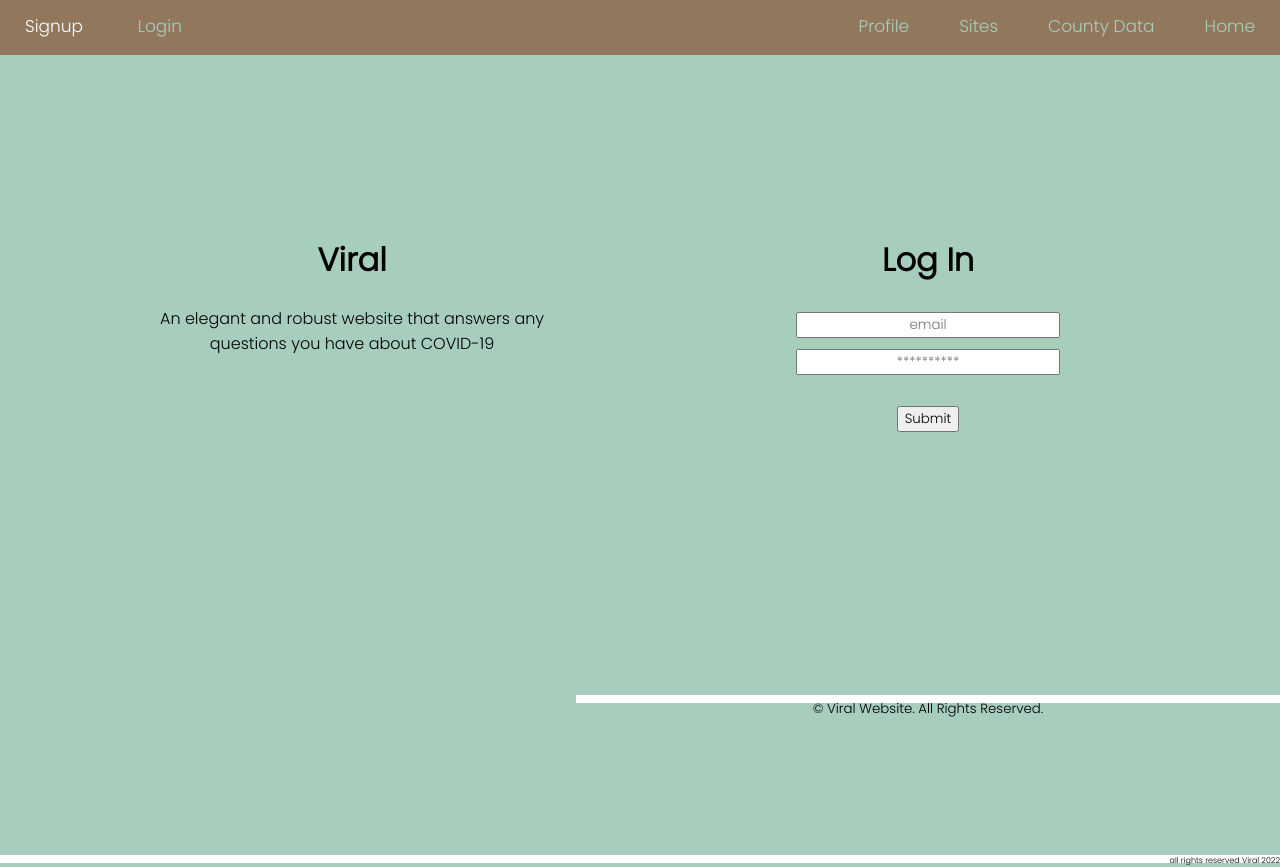
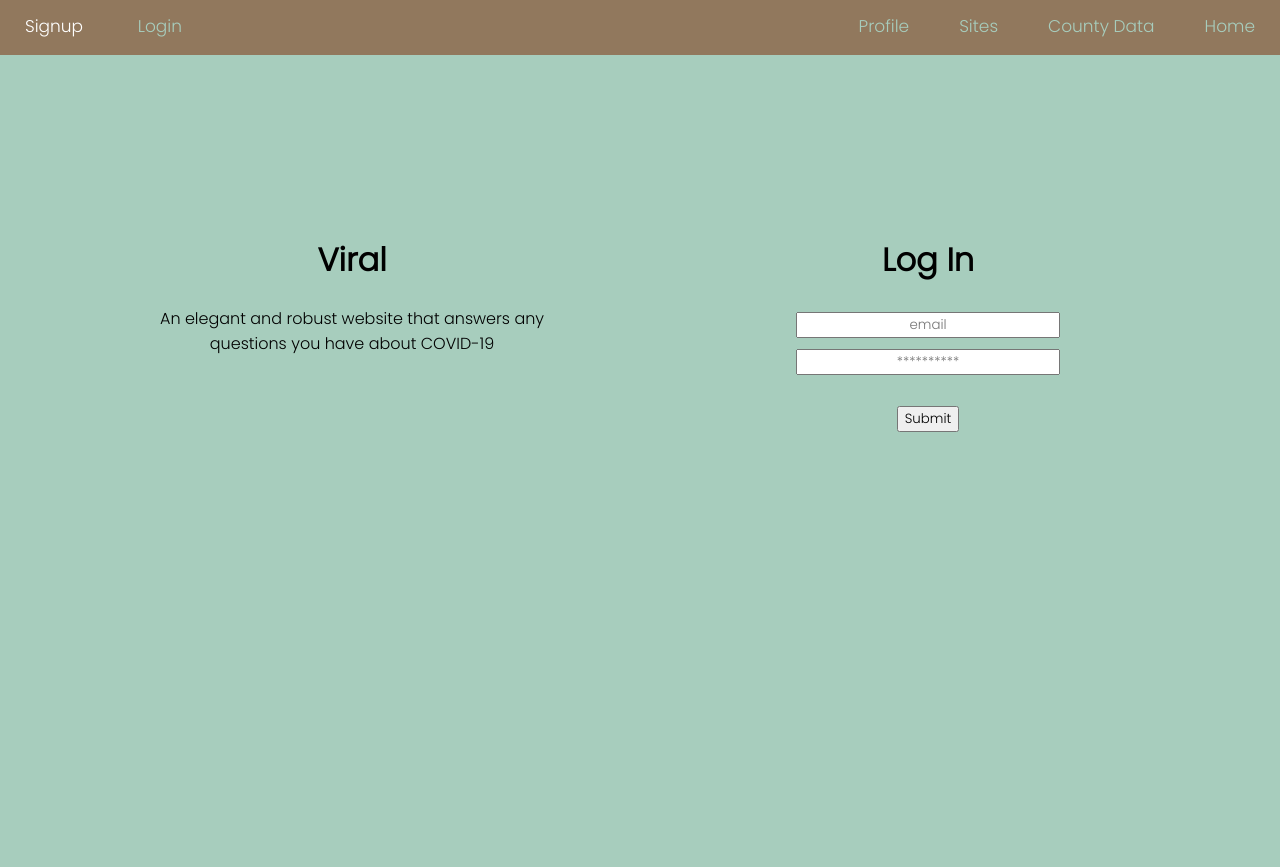
Before and after one commit to cspdevs000/viral-app, a React (Create React App) app: page /login in a window 1280 px wide. Built offline with nearby package versions, Linux system fonts and the light colour scheme; a web font is replaced by a local one.

Commit message:
removing footer

```diff
--- a/src/App.js
+++ b/src/App.js
@@ -94,7 +94,7 @@ function App() {
         </Routes>
       </div>
       </BrowserRouter>
-      <Footer />
+      {/* <Footer /> */}
     </div>
   );
 }
--- a/src/components/Login.js
+++ b/src/components/Login.js
@@ -94,11 +94,11 @@ class Login extends Component {
             </form>
             <br />
           </div>
-          <div className="footer">
+          {/* <div className="footer">
             <small>
               &copy; Viral Website. All Rights Reserved.
             </small>
-          </div>
+          </div> */}
         </div>
     );
   }
```
